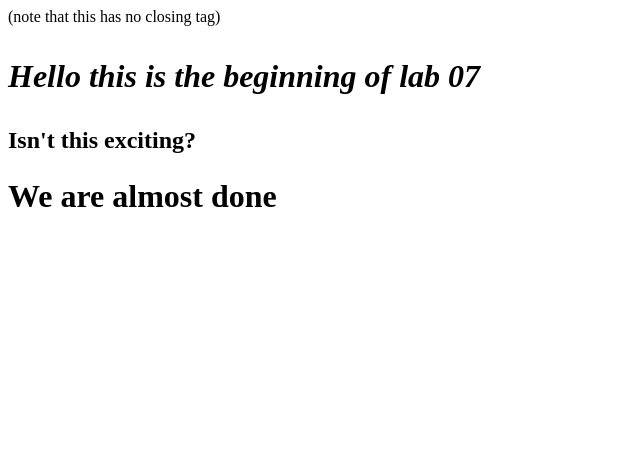
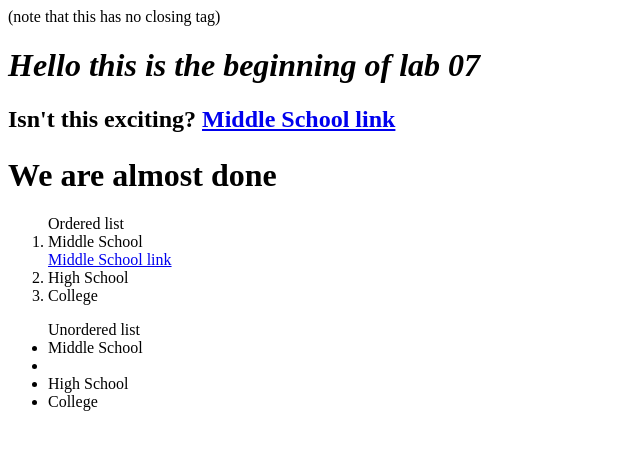
Before and after one commit to ribachristopher/lab-07-CSS, a plain HTML site: page index.html in a window 1280 px wide. Shown: the whole page, without its empty margins (0-640 px from the left). Drawn offline with Linux system fonts and the light colour scheme.

Commit message:
Added a ton more stuff

```diff
--- a/index.html
+++ b/index.html
@@ -4,15 +4,34 @@
     <head>
     <title>This is the title </title>
     </head>
-<h1>
-  <p>
-    <body> <em>
-      Hello this is the beginning of lab 07 </em>
+    <body>
+<p> <h1> <em>
+      Hello this is the beginning of lab 07 </em> </h1>
 </p>
-<h2>
+
+<p> <h2>
+<strong> Isn't this exciting? </strong>
+<a href="https://en.wikipedia.org/wiki/Middle_school">Middle School link</a>
+
+</p> </h2>
+
+<p> <h1>We are almost done </h2>
+
+</p>
+
 <p>
-<strong> Isn't this exciting? </strong>
-</p> </h2>
-<p> <h1>We are almost done </p></h2>
+  <ol>Ordered list
+<li>Middle School</li>
+<a href="https://en.wikipedia.org/wiki/Middle_school">Middle School link</a>
+<li>High School</li>
+<li>College</li> </ol>
+</p>
+
+<p> <ul>Unordered list
+<li>Middle School<Li>
+<li>High School</li>
+<li>College</li> </ul>
+</p>
+
     </body>
     </html>
```
